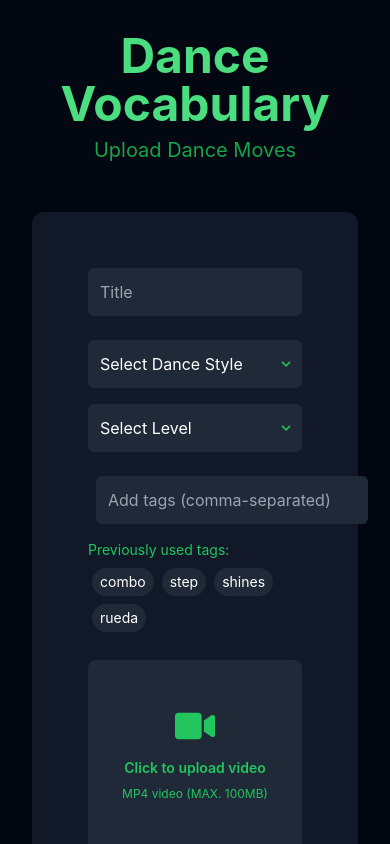
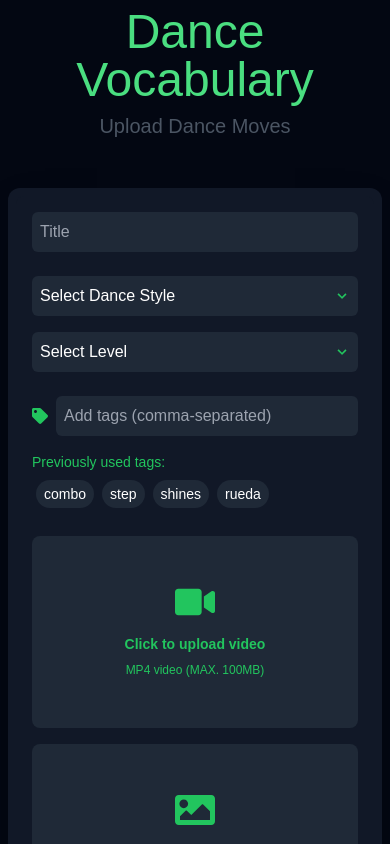
Before and after one commit to zaynvirkk/Dance-Vocabulary-Uploader, a Next.js app: page / in a window 390 px wide. Shown: the top 844 px of the page. Built offline with nearby package versions, Linux system fonts and the light colour scheme.

Commit message:
responsive

```diff
--- a/app/components/AddEntryButton.tsx
+++ b/app/components/AddEntryButton.tsx
@@ -10,7 +10,7 @@ function AddEntryButton({ onClick }: AddEntryButtonProps) {
     <button
       type="button"
       onClick={onClick}
-      className="px-6 py-3 bg-green-600 hover:bg-green-700 text-white font-semibold rounded-md shadow-lg transform hover:scale-105 transition duration-300 ease-in-out flex items-center"
+      className="w-full sm:w-auto px-6 py-3 border border-green-600 text-green-600 hover:bg-green-600 hover:text-white font-semibold rounded-md shadow-lg transform hover:scale-105 transition duration-300 ease-in-out flex items-center"
     >
       <FaPlus className="mr-2" /> Add New Entry
     </button>
--- a/app/components/EntryForm.tsx
+++ b/app/components/EntryForm.tsx
@@ -83,7 +83,7 @@ function EntryForm({ entry, index, handleEntryChange, removeEntry, setErrorMessa
   };
 
   return (
-    <div className="bg-gray-900 rounded-lg p-6 space-y-6 relative">
+    <div className="bg-gray-900 rounded-lg p-4 sm:p-6 space-y-6 relative">
       {showRemoveButton && (
         <button
           type="button"
@@ -101,7 +101,7 @@ function EntryForm({ entry, index, handleEntryChange, removeEntry, setErrorMessa
         value={entry.title}
         onChange={(e) => handleEntryChange(index, 'title', e.target.value)}
         placeholder="Title"
-        className="w-full p-3 bg-gray-800 text-white rounded-md"
+        className="w-full p-2 sm:p-3 bg-gray-800 text-white rounded-md"
         required
       />
       <div className="grid grid-cols-1 sm:grid-cols-2 gap-4">
@@ -109,7 +109,7 @@ function EntryForm({ entry, index, handleEntryChange, removeEntry, setErrorMessa
           <select
             value={entry.danceStyle}
             onChange={(e) => handleEntryChange(index, 'danceStyle', e.target.value)}
-            className="w-full p-3 bg-gray-800 text-white rounded-md appearance-none"
+            className="w-full p-2 sm:p-3 bg-gray-800 text-white rounded-md appearance-none"
             required
           >
             <option value="">Select Dance Style</option>
@@ -125,7 +125,7 @@ function EntryForm({ entry, index, handleEntryChange, removeEntry, setErrorMessa
           <select
             value={entry.level}
             onChange={(e) => handleEntryChange(index, 'level', e.target.value)}
-            className="w-full p-3 bg-gray-800 text-white rounded-md appearance-none"
+            className="w-full p-2 sm:p-3 bg-gray-800 text-white rounded-md appearance-none"
             required
           >
             <option value="">Select Level</option>
@@ -146,7 +146,7 @@ function EntryForm({ entry, index, handleEntryChange, removeEntry, setErrorMessa
             value={inputTag}
             onChange={handleTagInput}
             placeholder="Add tags (comma-separated)"
-            className="flex-grow p-3 bg-gray-800 text-white rounded-md"
+            className="flex-grow p-2 sm:p-3 bg-gray-800 text-white rounded-md"
           />
         </div>
         <div className="flex flex-wrap mt-2">
--- a/app/components/SubmitButton.tsx
+++ b/app/components/SubmitButton.tsx
@@ -11,7 +11,7 @@ function SubmitButton({ isUploading, isDisabled }: SubmitButtonProps) {
     <button
       type="submit"
       disabled={isDisabled || isUploading}
-      className={`px-8 py-3 bg-green-600 hover:bg-green-700 text-white font-semibold rounded-md shadow-lg transform hover:scale-105 transition duration-300 ease-in-out flex items-center ${
+      className={`w-full sm:w-auto px-8 py-3 bg-green-600 hover:bg-green-700 text-white font-semibold rounded-md shadow-lg transform hover:scale-105 transition duration-300 ease-in-out flex items-center ${
         isDisabled || isUploading ? 'opacity-50 cursor-not-allowed' : ''
       }`}
     >
--- a/app/components/UploadForm.tsx
+++ b/app/components/UploadForm.tsx
@@ -92,15 +92,15 @@ function UploadForm() {
   };
 
   return (
-    <div className="min-h-screen bg-gray-950 text-gray-100 p-8 font-sans">
+    <div className="min-h-screen bg-gray-950 text-gray-100 p-2 sm:p-8">
       <div className="max-w-7xl mx-auto">
         <header className="text-center mb-12">
-          <h1 className="text-5xl font-bold mb-2 text-green-400">
+          <h1 className="text-5xl mb-2 text-green-400">
             Dance Vocabulary
           </h1>
-          <p className="text-xl text-green-600">Upload Dance Moves</p>
+          <p className="text-xl font-[300] text-gray-600">Upload Dance Moves</p>
         </header>
-        <div className="bg-gray-900 rounded-xl p-8 shadow-2xl">
+        <div className="bg-gray-900 rounded-xl p-2 sm:p-8 shadow-2xl">
           <form onSubmit={handleSubmit} className="space-y-12">
             <div className="grid grid-cols-1 lg:grid-cols-2 gap-12">
               {entries.map((entry, index) => (
--- a/app/globals.css
+++ b/app/globals.css
@@ -17,7 +17,7 @@
 body {
   color: var(--foreground);
   background: var(--background);
-  font-family: Arial, Helvetica, sans-serif;
+  font-family: 'Montserrat', sans-serif;
 }
 
 @layer utilities {
--- a/app/layout.tsx
+++ b/app/layout.tsx
@@ -1,17 +1,5 @@
 import type { Metadata } from "next";
-import localFont from "next/font/local";
 import "./globals.css";
-
-const geistSans = localFont({
-  src: "./fonts/GeistVF.woff",
-  variable: "--font-geist-sans",
-  weight: "100 900",
-});
-const geistMono = localFont({
-  src: "./fonts/GeistMonoVF.woff",
-  variable: "--font-geist-mono",
-  weight: "100 900",
-});
 
 export const metadata: Metadata = {
   title: "Dance Vocabulary",
@@ -25,9 +13,7 @@ export default function RootLayout({
 }>) {
   return (
     <html lang="en">
-      <body
-        className={`${geistSans.variable} ${geistMono.variable} antialiased`}
-      >
+      <body>
         {children}
       </body>
     </html>
--- a/app/pages/index.tsx
+++ /dev/null
@@ -1,12 +0,0 @@
-import UploadForm from '../components/UploadForm';
-
-function HomePage() {
-  return (
-    <div>
-      <h1> Upload Data to Firebase</h1>
-      <UploadForm />
-      </div>
-  );
-}
-
-export default HomePage;
```
Also changed, not shown: app/fonts/GeistMonoVF.woff (deleted), app/fonts/GeistVF.woff (deleted).
